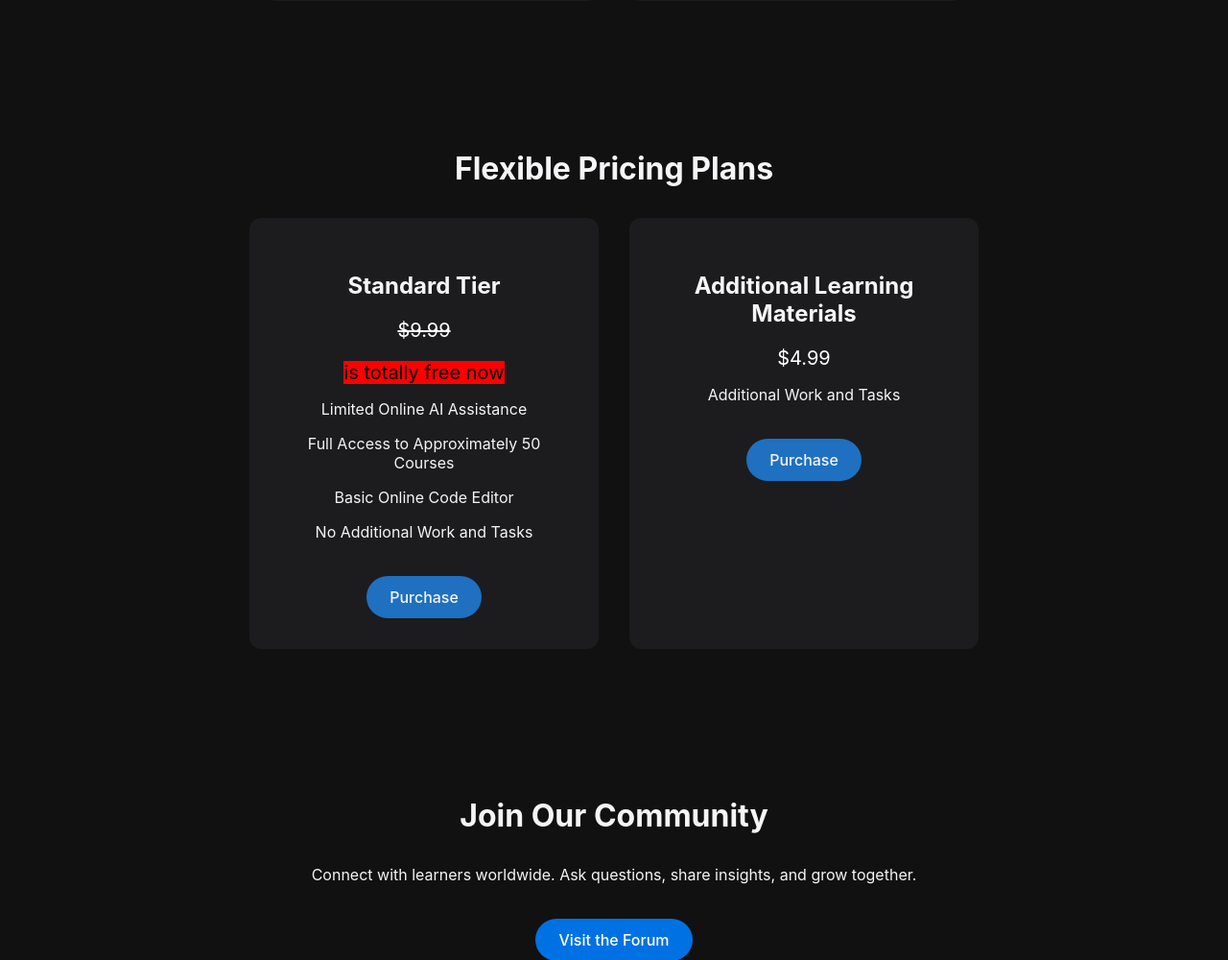
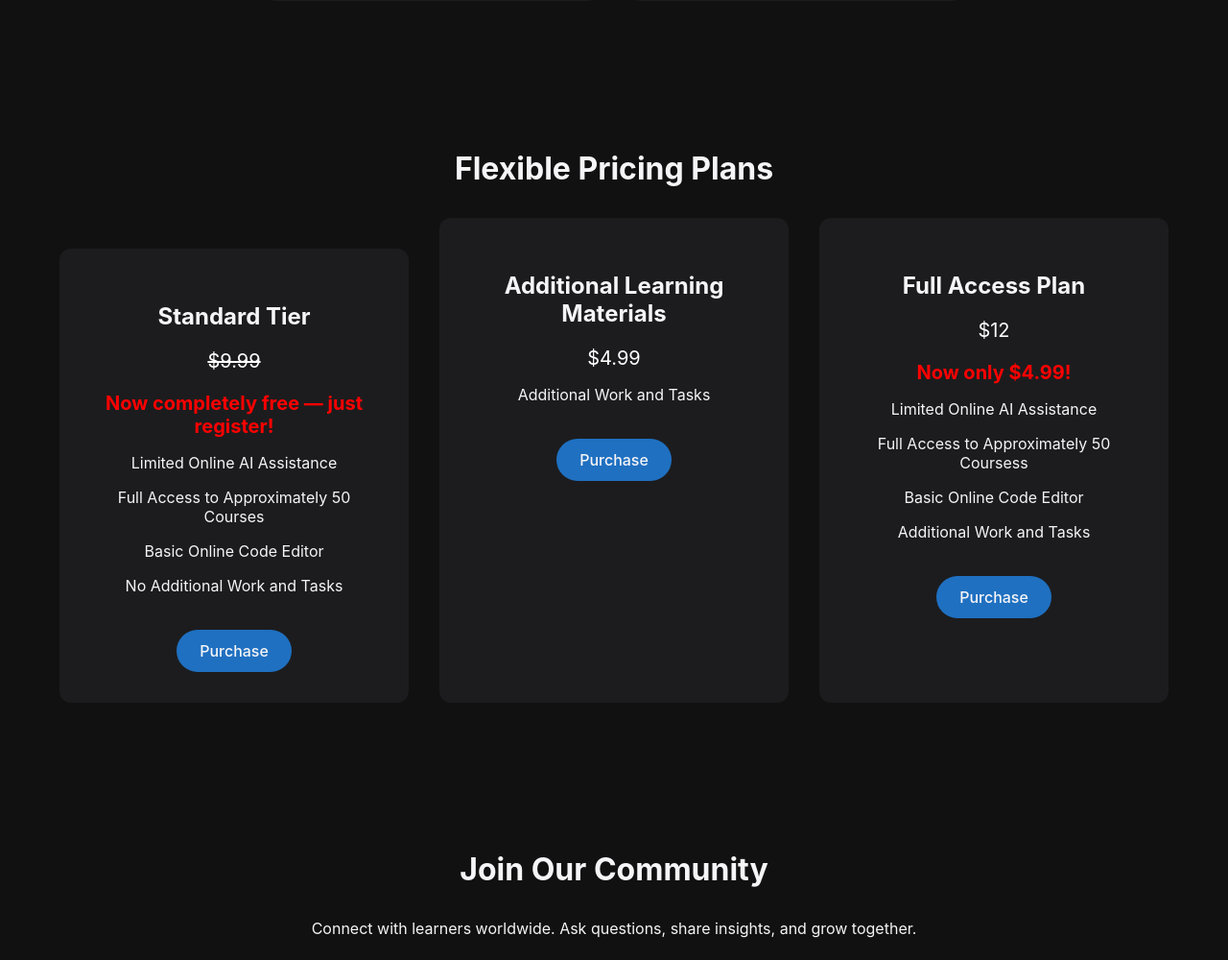
Before and after one commit to LearnPython1225/LearnPython, a Flask app: page / in a window 1280 px wide. Shown: the part 2344-3344 px from the top of the page at 96% size. Run offline with Flask 3, Linux system fonts and the light colour scheme; some libraries are stand-ins or nearby versions.

Commit message:
Your commit message

```diff
--- a/templates/index.html
+++ b/templates/index.html
@@ -271,10 +271,11 @@
     <section class="info-section" id="pricing">
         <h2>Flexible Pricing Plans</h2>
         <div class="pricing-cards">
+            <div class="pricing-cards">
                 <div class="card">
                     <h3>Standard Tier</h3>
-                <p class="price"><del>$9.99</del></p>
-                <p class="price"><mark style="background-color: rgb(255, 0, 0);">is totally free now</mark></p>
+                    <p class="price"><del> $9.99 </del></p>
+                    <p class="price" style="color: red; font-weight: bold;">Now completely free — just register!</p>
                     <p>Limited Online AI Assistance</p>
                     <p>Full Access to Approximately 50 Courses</p>
                     <p>Basic Online Code Editor</p>
@@ -282,6 +283,8 @@
                     <br>
                     <a href="{{ url_for('standard') }}" class="btn-secondary">Purchase</a>
                 </div>
+            </div>
+
             <div class="card">
                 <h3>Additional Learning Materials</h3>
                 <p class="price">$4.99</p>
@@ -290,9 +293,11 @@
                 <br>
                 <a href="{{ url_for('learning_materials') }}" class="btn-secondary">Purchase</a>
             </div>
-            <!-- <div class="card">
+
+            <div class="card">
                 <h3>Full Access Plan</h3>
-                <p class="price">$12</p>
+                <p class="price"> $12 </p>
+                <p class="price" style="color: red; font-weight: bold;">Now only $4.99!</p>
                 <p>Limited Online AI Assistance</p>
                 <p>Full Access to Approximately 50 Coursess</p>
                 <p>Basic Online Code Editor</p>
@@ -300,7 +305,7 @@
                 <br>
                 <a href="{{ url_for('full_access_plan') }}" class="btn-secondary">Purchase</a>
 
-            </div> -->
+            </div>
 
         </div>
     </section>
```
Lines whose indentation alone changed are shown as unchanged.
